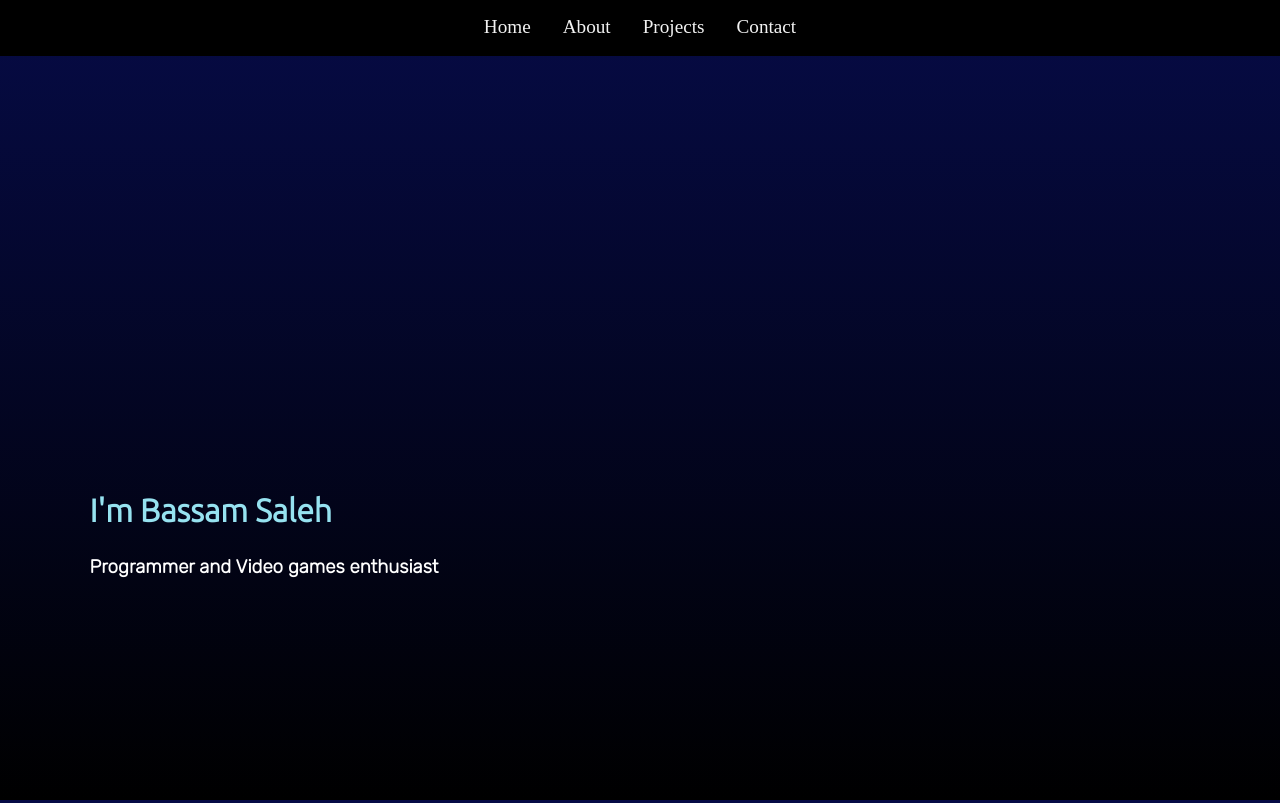
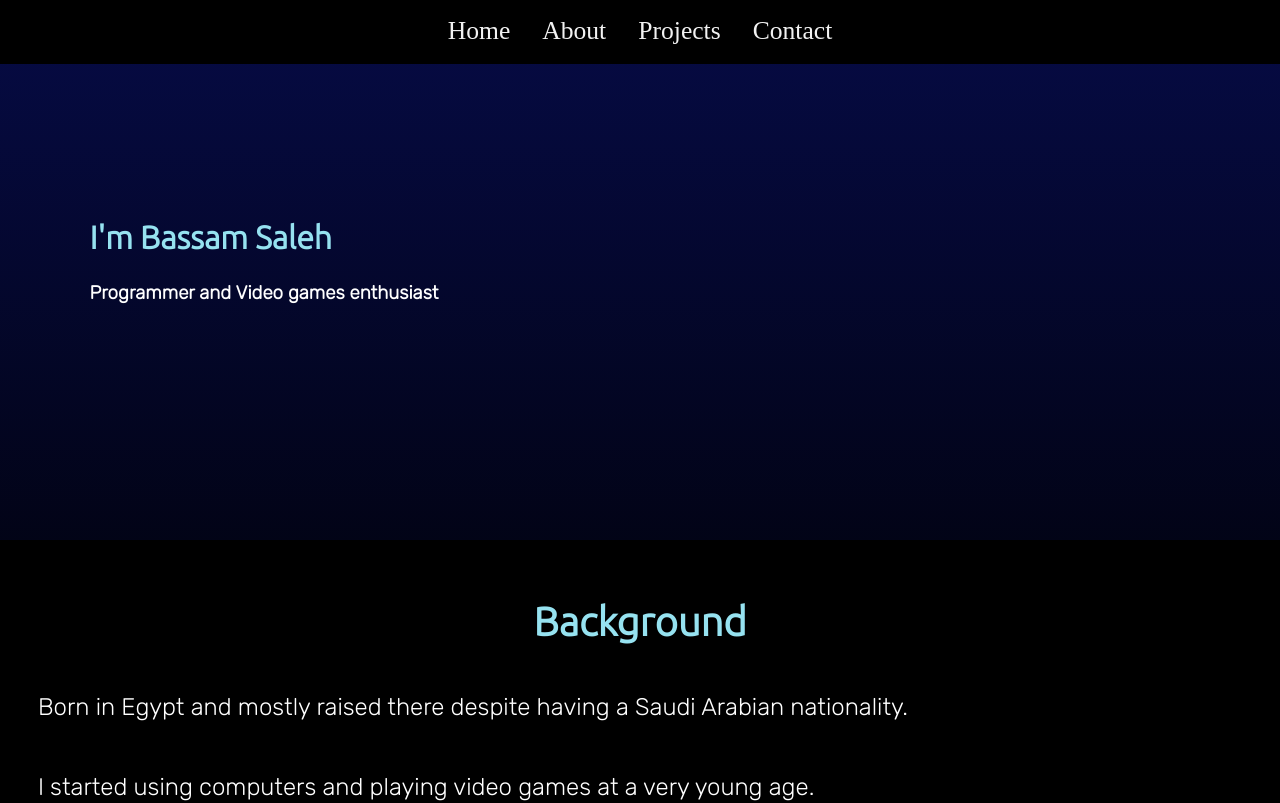
Before and after one commit to tenmayos/my-profile, a React (Create React App) app: page /about in a window 1280 px wide. Shown: the top 803 px of the page. Built offline with nearby package versions, Linux system fonts and the light colour scheme.

Commit message:
Added `mediaQueries` for 800px and 1100px screens

```diff
--- a/src/styles/About.css
+++ b/src/styles/About.css
@@ -1,15 +1,20 @@
-@import url('https://fonts.googleapis.com/css2?family=Russo+One&display=swap');
-@import url('https://fonts.googleapis.com/css2?family=Montserrat:wght@400;900&display=swap');
 @import url('https://fonts.googleapis.com/css2?family=Rubik:wght@300&display=swap');
-
-
-/* TODO: Use google's import for Ubuntu font */
+@import url('https://fonts.googleapis.com/css2?family=Ubuntu:wght@300&display=swap');
 
 .intro-section {
     padding: 7%;
-    margin-top: 25%;
+    margin-top: calc(22px + 1rem + 20%);
     margin-bottom: 25%;
     width: 100%;
+}
+.intro-header {
+    color: #96e2f0;
+    font-size: 2rem;
+    font-family: "Ubuntu";
+}
+
+.intro-desc {
+    font-family: 'Rubik', sans-serif;
 }
 
 .about-header {
@@ -33,7 +38,7 @@
 .about-section {
     margin: auto;
     padding: 2%;
-    border-radius: 2%;
+    width: auto;
 }
 
 .about-section h1 {
@@ -47,8 +52,6 @@
     padding: 2%;
     line-height: 1.9rem;
 }
-
-
 
 .about-desc ul {
     list-style: circle;
@@ -95,3 +98,57 @@
 .nextjs-logo {
     height: 200px;
 }
+
+
+@media (min-width: 800px) {
+
+    .intro-section {
+        padding: 7%;
+        margin-top: calc(22px + 1rem + 20%);
+        margin-bottom: 15%;
+        width: 100%;
+    }
+
+    .intro-header {
+        font-size: 3rem;
+    }
+
+    .intro-desc {
+        font-size: 2rem;
+    }
+
+    .about-section h1 {
+        color: #96e2f0;
+        text-align: center;
+        font-family: "Ubuntu";
+        font-size: 2.5rem;
+    }
+
+    .about-section p{
+        font-size: 1.5rem;
+        padding: 1%;
+        line-height: 2rem;
+    }
+
+    .about-desc li {
+        margin-top: 1em;
+        width: fit-content;
+        transition: all 0.5s;
+        font-size: 1.5rem;
+    }
+
+    .nextjs-logo {
+        height: 300px;
+    }
+}
+
+    /* TODO: min-width: 1100px width query for intro section */
+
+    @media (min-width: 1100px) {
+        .intro-section {
+            padding: 7%;
+            margin-top: 8%;
+            margin-bottom: 10%;
+            width: 100%;
+        }
+    }
--- a/src/styles/App.css
+++ b/src/styles/App.css
@@ -2,7 +2,9 @@
     background-color: black;
     overflow: hidden;
     display: block;
-    position: sticky;
+    position: fixed;
+    top: 0;
+    width: 100%;
     border-bottom: 2px solid black;
   }
 
@@ -42,3 +44,53 @@
   text-align: center;
   padding: 3%;
 }
+/* results in a navigation collide, consider replacing with a hamburger but preferably not cuz they ugly*/
+/* consider removing this making the original font 1rem instead of 1.2rem*/
+@media (min-width: 300px) {
+  .topnav a {
+    float: none;
+    color: #f2f2f2;
+    background-color: black;
+    text-align: center;
+    padding: 14px 16px;
+    text-decoration: none;
+    font-size: 1rem;
+
+    transition: all 0.7s;
+  }
+}
+
+@media (min-width: 800px) {
+
+  .topnav {
+    background-color: black;
+    overflow: hidden;
+    display: block;
+    position: fixed;
+    top: 0;
+    width: 100%;
+    border-bottom: 2px solid black;
+  }
+
+  .topnav ul {
+    background-color: black;
+    list-style: none;
+    text-align: center;
+    padding: 0;
+  }
+
+  .topnav li {
+    display: inline-block;
+  }
+
+  .topnav a {
+    float: none;
+    color: #f2f2f2;
+    background-color: black;
+    text-align: center;
+    padding: 14px 16px;
+    text-decoration: none;
+    font-size: 1.6rem;
+    transition: all 0.7s;
+  }
+}
```
